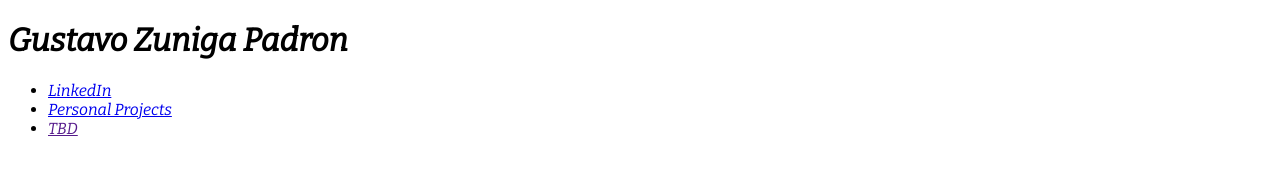
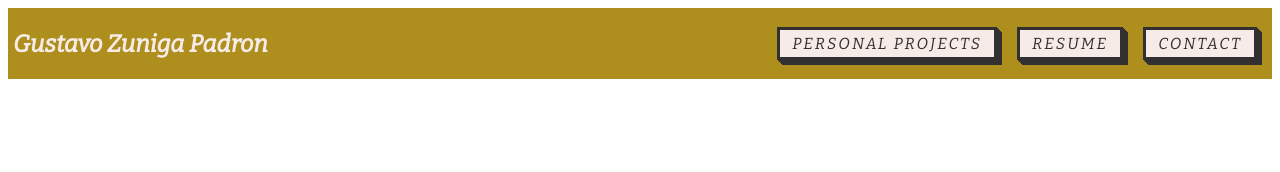
Before and after one commit to gzunigapadron/gzuniga.github.io, a plain HTML site: page index.html in a window 1280 px wide. Drawn offline with nearby package versions, Linux system fonts and the light colour scheme.

Commit message:
styled nav bar

```diff
--- a/index.html
+++ b/index.html
@@ -15,19 +15,21 @@
 </head>
 
 <body>
-    <h1>Gustavo Zuniga Padron</h1>
 
-    <ul>
-        <li><a href="https://www.linkedin.com/in/gustavozuniga/">LinkedIn</a></li>
-        <li><a href="/PersonalProjects/index.html">Personal Projects</a></li>
-        <li><a href="">TBD</a></li>
-    </ul>
+    <nav>
+        <h1>Gustavo Zuniga Padron</h1>
 
+        <ul>
+            <li><a class="button-54" href="/PersonalProjects/index.html">Personal Projects</a></li>
+            <li><a class="button-54"
+                    href="https://mercurial-sing-b7b.notion.site/Gustavo-Zuniga-Padron-3756232ce68f4240bd86c1c6be02c05c?pvs=4"
+                    target="_blank">Resume</a>
+            </li>
+            <!-- button design by Michael McMillan -->
+            <li><a class="button-54" href="contact.html">Contact</a></li>
+        </ul>
+    </nav>
 
-
-    <div class="badge-base LI-profile-badge" data-locale="en_US" data-size="medium" data-theme="light"
-        data-type="HORIZONTAL" data-vanity="gustavozuniga" data-version="v1"><a class="badge-base__link LI-simple-link"
-            href="https://www.linkedin.com/in/gustavozuniga?trk=profile-badge"></a></div>
 </body>
 
 </html>
--- a/stylesheets/main.css
+++ b/stylesheets/main.css
@@ -3,18 +3,55 @@ body {
 }
 
 nav {
-    display: inline-flex;
-    width: max-content;
+    width: 100%;
+    display: flex;
+    justify-content: space-between;
+    background-color: #AE8E1C;
 }
 
-nav div {
+nav h1, nav ul {
+    display: inline-flex;
+    padding: 0 5px;
     align-items: center;
 }
 
-#nav-links {
-    list-style: none;
+
+nav li {
+    display: inline-block;
+    padding: 10px;
 }
 
-#nav-links li{
-    display: inline;
+nav a, nav h1{
+    text-decoration: none;
+    color: #F7EBE8;
 }
+
+/* button design by Michael McMillan */
+.button-54 {
+    background-color: #F7EBE8;
+    font-size: 16px;
+    letter-spacing: 2px;
+    text-decoration: none;
+    text-transform: uppercase;
+    color: #323031;
+    cursor: pointer;
+    border: 3px solid;
+    padding: 0.25em 0.5em;
+    box-shadow: 1px 1px 0px 0px, 2px 2px 0px 0px, 3px 3px 0px 0px, 4px 4px 0px 0px, 5px 5px 0px 0px;
+    position: relative;
+    user-select: none;
+    -webkit-user-select: none;
+    touch-action: manipulation;
+}
+
+.button-54:active {
+    box-shadow: 0px 0px 0px 0px;
+    top: 5px;
+    left: 5px;
+}
+
+@media (min-width: 768px) {
+    .button-54 {
+        padding: 0.25em 0.75em;
+    }
+}
```
